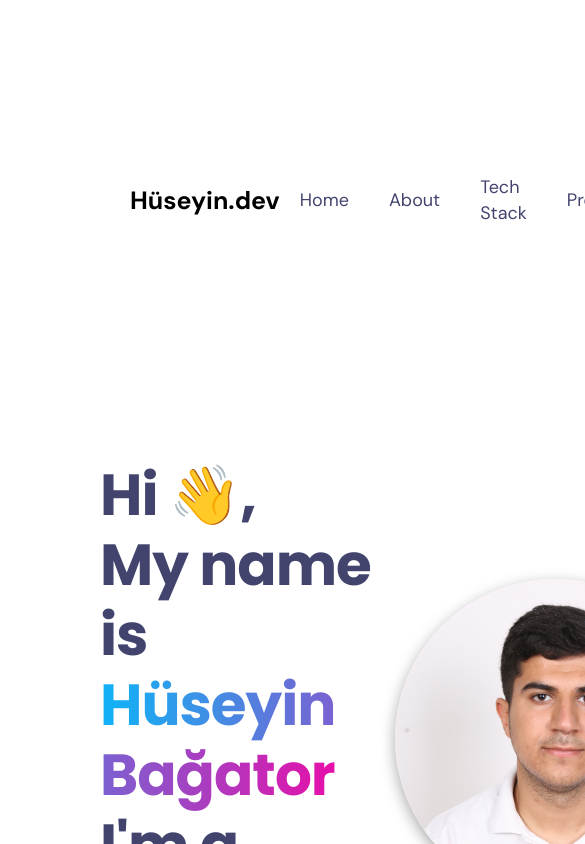
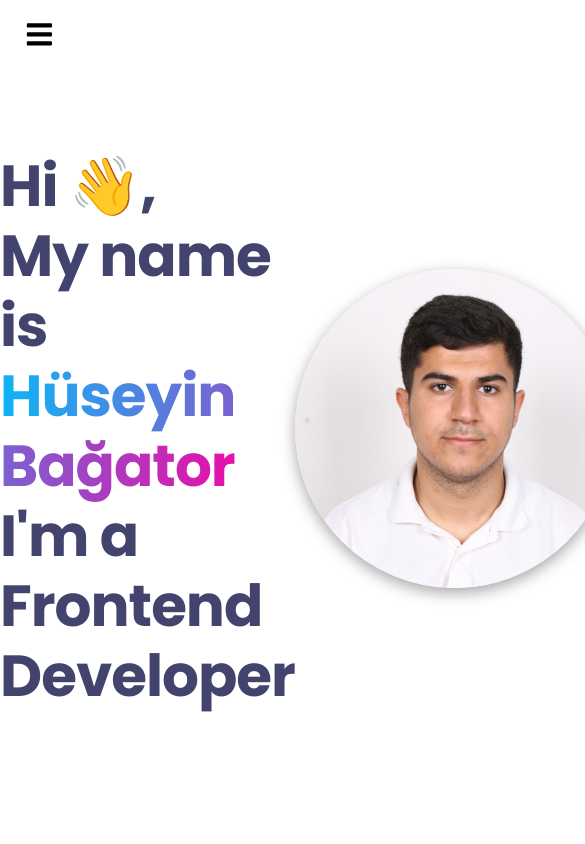
Before and after one commit to huseyinbagator/Portfolio-Website, a React (Create React App) app: page / in a window 390 px wide. Shown: the top 844 px of the page, 585 px wide, since content can reach past the window. Built offline with nearby package versions, Linux system fonts and the light colour scheme.

Commit message:
Responsive | Navbar design

```diff
--- a/package.json
+++ b/package.json
@@ -8,6 +8,7 @@
     "@testing-library/user-event": "^13.5.0",
     "react": "^18.2.0",
     "react-dom": "^18.2.0",
+    "react-icons": "^4.10.1",
     "react-router-dom": "^6.14.1",
     "react-scripts": "5.0.1",
     "web-vitals": "^2.1.4"
--- a/src/App.css
+++ b/src/App.css
@@ -7,5 +7,8 @@
 }
 .App{
     background-color: #fff;
-    margin: 0 100px;
+    width: 100%;
+    display: flex;
+    flex-direction: column;
+    margin: auto ;
 }
--- a/src/Components/Navbar.css
+++ b/src/Components/Navbar.css
@@ -1,9 +1,10 @@
 nav {
   display: flex;
   align-items: center;
-  justify-content: space-between;
+  justify-content: space-around;
   margin: 30px;
   font-family: "DM Sans", sans-serif;
+  width: 100% !important;
 }
 .Logo {
   text-decoration: none;
@@ -28,3 +29,75 @@ nav {
 .nav-link:hover {
   color: #1a1a1a;
 }
+
+.nav-btn {
+  padding: 5px;
+  cursor: pointer;
+  background: transparent;
+  border: none;
+  outline: none;
+  color: #000000;
+  visibility: hidden;
+  opacity: 0;
+  font-size: 1.8rem;
+}
+@media only screen and (max-width: 1024px) {
+  .Logo{
+    font-size: 60px;
+    color: #fff;
+  }
+  .nav-btn {
+    visibility: visible;
+    opacity: 1;
+    padding-top: 20px;
+    margin-left: 20px;
+  }
+
+  nav {
+    position: fixed;
+    top: 0px;
+    left: 0px;
+    margin: 0;
+    height: 100%;
+    width: 100%;
+    display: flex;
+    align-items: center;
+    justify-content: center;
+    flex-direction: column;
+    gap: 1.5rem;
+    background: #13b0f5;
+    transition: 1s;
+    transform: translateY(-500vh);
+  }
+  nav .nav-row-2 {
+    display: flex;
+    flex-direction: column;
+  }
+  nav .nav-row-2 .nav-link {
+    font-size: 45px;
+    font-style: normal;
+    font-weight: 500;
+    line-height: 26px;
+    margin-top: 30px;
+    color: #fff;
+    padding: 10px;
+    transition: 1s;
+  }
+  nav .nav-row-2 .nav-link:hover{
+    background-color:  #E70FAA;
+  }
+
+  .responsive-nav {
+    transform: none;
+  }
+  .nav-close-btn {
+    position: absolute;
+    top: 2rem;
+    right: 2rem;
+    color: #fff;
+    font-size: 55px;
+  }
+  .social-media{
+    display:none;
+  }
+}
--- a/src/Components/Navbar.jsx
+++ b/src/Components/Navbar.jsx
@@ -1,12 +1,20 @@
-import React from "react";
+import { useRef }from "react";
 import "./Navbar.css";
 import { Link } from "react-router-dom";
 import Linkedin from "../images/linkedin.svg";
 import Github from "../images/Github.svg";
+import {FaBars, FaTimes} from "react-icons/fa";
+
 function Navbar() {
+  const navRef = useRef();
+
+  const showNavbar = () =>{
+    navRef.current.classList.toggle("responsive-nav")
+  }
+
   return (
     <div>
-      <nav>
+      <nav ref={navRef}>
         <div className="nav-row-1">
           <Link to="/" className="Logo">
             Hüseyin.dev
@@ -28,6 +36,9 @@ function Navbar() {
           <Link className="nav-link" to="/contact">
             Contact
           </Link>
+          <button className="nav-btn  nav-close-btn" onClick={showNavbar}>
+            <FaTimes />
+          </button>
           <div className="social-media">
             <a
               target="_blank"
@@ -48,6 +59,9 @@ function Navbar() {
           </div>
         </div>
       </nav>
+      <button className="nav-btn" onClick={showNavbar}>
+        <FaBars/>
+      </button>
     </div>
   );
 }
```
Also changed, not shown: src/App.js (+20 -21 lines), 1 other file (tests, documents, lock files or other folders).
